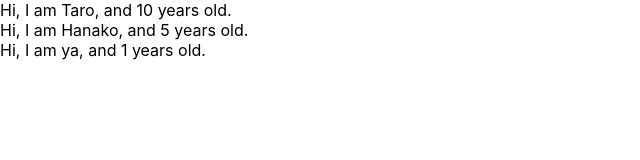
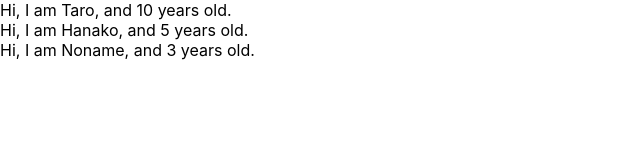
Before and after one commit to YutaroMatsumoto/react-redux-sample, a React (Create React App) app: page / in a window 1280 px wide. Shown: the top 160 px of the page, without its empty margins (0-640 px from the left). Built offline with nearby package versions, Linux system fonts and the light colour scheme.

Commit message:
learn prop-types

```diff
--- a/src/App.js
+++ b/src/App.js
@@ -1,4 +1,5 @@
 import React, { Component } from 'react';
+import PropTypes from 'prop-types';
 
 // class App extends Component {
 //   render() {
@@ -15,7 +16,7 @@ const App = () => {
   const profiles = [
     { name: "Taro", age: 10 },
     { name: "Hanako", age: 5 },
-    { name: "ya" }
+    { name: "Noname", age: 3 }
   ];
   return (
     <div>
@@ -30,8 +31,14 @@ const User = (props) => {
   return <div>Hi, I am {props.name}, and {props.age} years old.</div>
 }
 
-User.defaultProps = {
-  age: 1
+// User.defaultProps = {
+//   age: 1
+// }
+
+// 受け取るpropatyの値がぶれないようにあらかじめ設定しておく
+User.propTypes = {
+  name: PropTypes.string,
+  age: PropTypes.number.isRequired
 }
 
 export default App;
```
